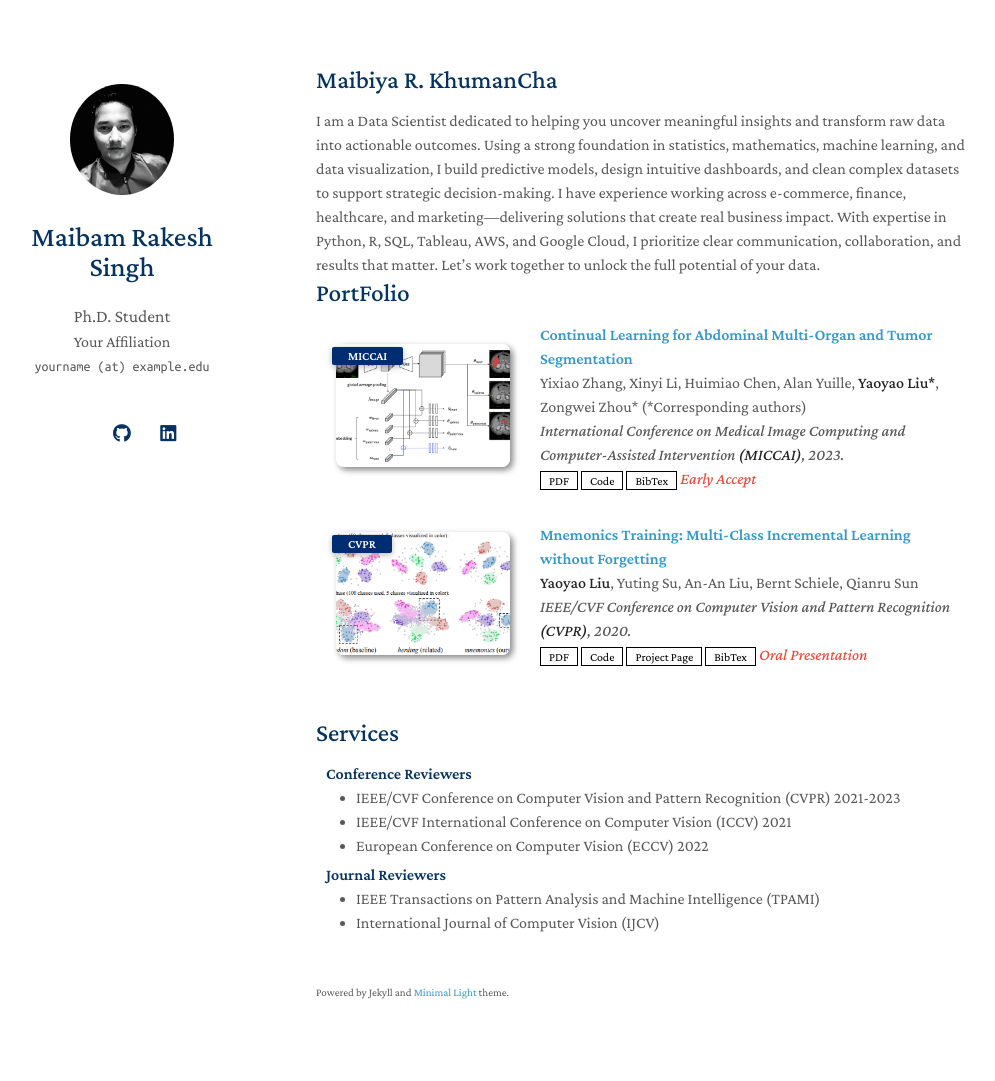
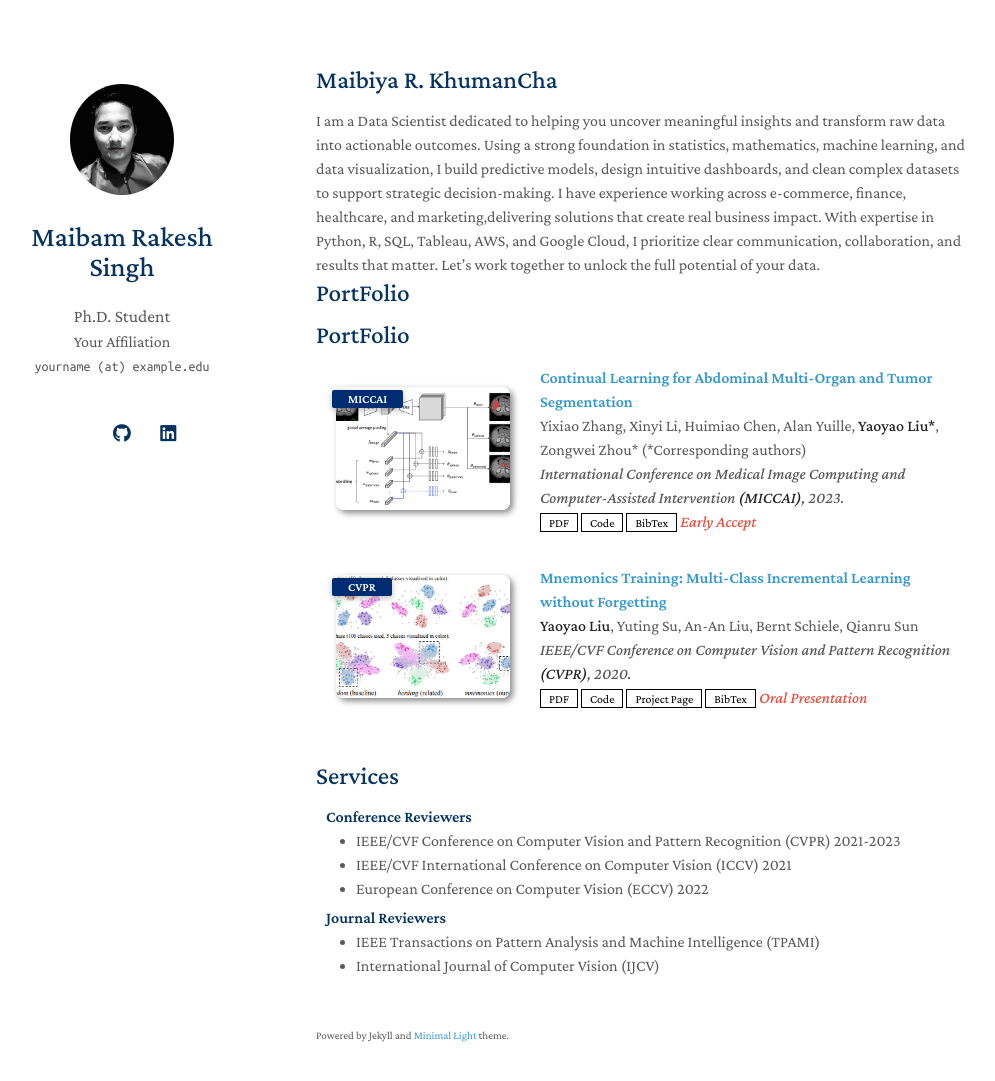
Before and after one commit to maibamrakeshsingh/mimi, a Jekyll site: the page built from index.md, in a window 1280 px wide and 1116 px high. Shown: the top 1081 px of the window, without its empty margins (154-1149 px from the left). Built offline with Jekyll 4.4.1, drawn with Linux system fonts in a browser that asks for light colours; a style sheet for code colours, icons or effects is not loaded; our own code applies the rules of GitHub Pages for plain Markdown files.

Commit message:
Update index.md

```diff
--- a/index.md
+++ b/index.md
@@ -5,15 +5,14 @@
 ## Maibiya R. KhumanCha
 
 <div class="section-box">
-  I am a Data Scientist dedicated to helping you uncover meaningful insights and transform raw data into actionable outcomes.
-  Using a strong foundation in statistics, mathematics, machine learning, and data visualization, I build predictive models, design intuitive dashboards, and clean complex datasets to support strategic decision‑making.
-
-  I have experience working across e‑commerce, finance, healthcare, and marketing—delivering solutions that create real business impact.
-  With expertise in Python, R, SQL, Tableau, AWS, and Google Cloud, I prioritize clear communication, collaboration, and results that matter.
-
-  Let’s work together to unlock the full potential of your data.
+I am a Data Scientist dedicated to helping you uncover meaningful insights and transform raw data into actionable outcomes.
+Using a strong foundation in statistics, mathematics, machine learning, and data visualization, I build predictive models, design intuitive dashboards, and clean complex datasets to support strategic decision‑making.
+I have experience working across e‑commerce, finance, healthcare, and marketing,delivering solutions that create real business impact.
+With expertise in Python, R, SQL, Tableau, AWS, and Google Cloud, I prioritize clear communication, collaboration, and results that matter.
+Let’s work together to unlock the full potential of your data.
 </div>
 
+## PortFolio
 <div class="section-box">
   {% include_relative _includes/publications.md %}
 </div>
```
